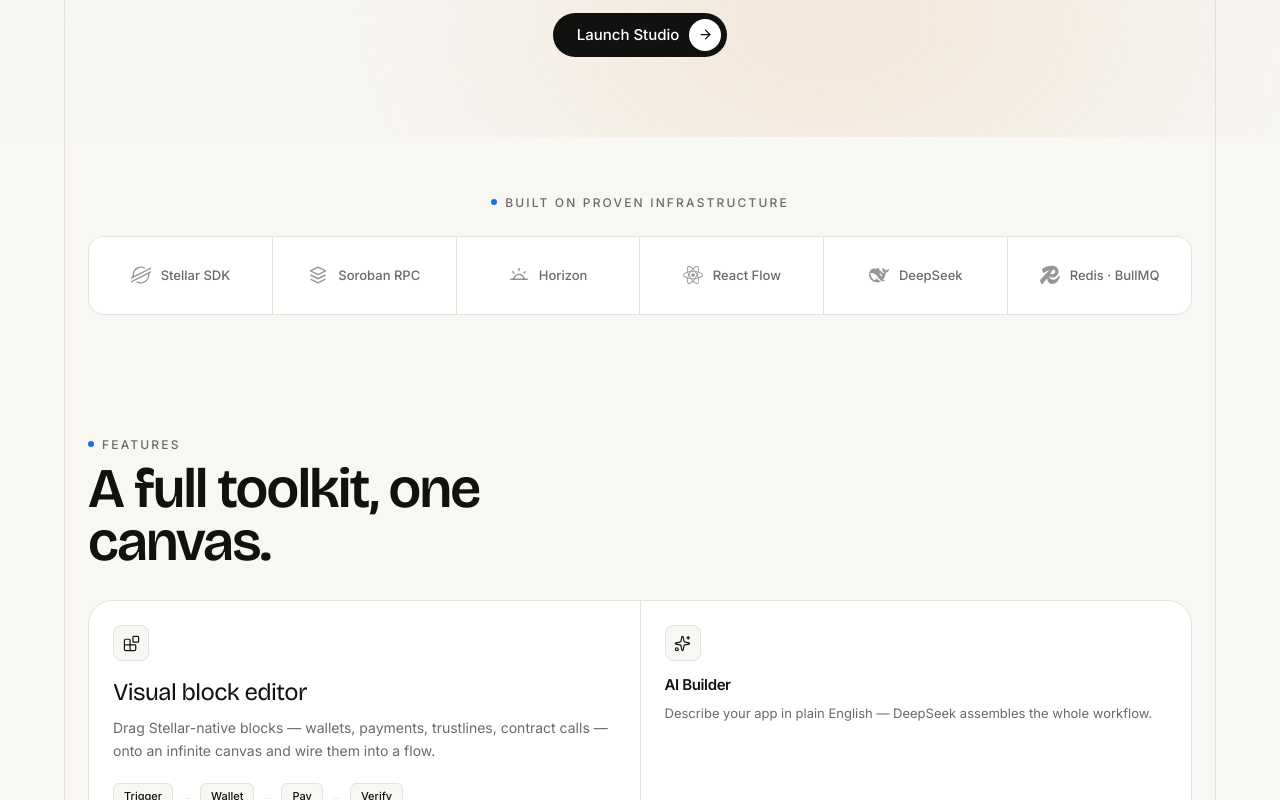
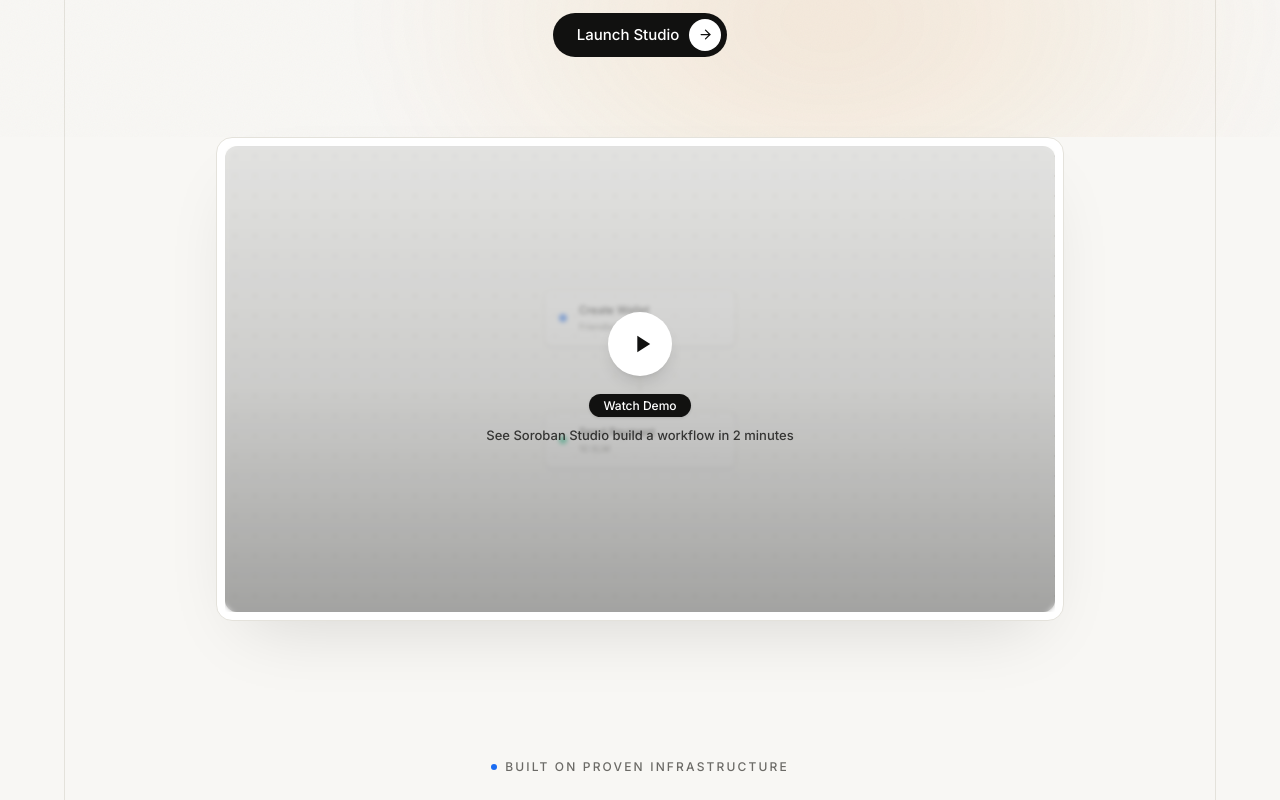
Before and after one commit to bhokosaitech/soroban-studio, a Next.js app: page / in a window 1280 px wide. Shown: the part 500-1300 px from the top of the page. Built offline with nearby package versions, Linux system fonts and the light colour scheme.

Commit message:
feat: add interactive product demo video section to landing page

```diff
--- a/app/page.tsx
+++ b/app/page.tsx
@@ -1,6 +1,6 @@
 "use client";
 
-import { useEffect } from "react";
+import { useEffect, useState } from "react";
 import Link from "next/link";
 import {
   ArrowRight,
@@ -82,6 +82,7 @@
 ];
 
 export default function LandingPage() {
+  const [playDemo, setPlayDemo] = useState(false);
 
   useEffect(() => {
     const observer = new IntersectionObserver(
@@ -143,6 +144,79 @@
             </p>
 
             <ArrowButton href="/editor" large>Launch Studio</ArrowButton>
+          </div>
+        </section>
+
+        {/* DEMO VIDEO SECTION */}
+        <section className="relative z-10 mx-auto max-w-4xl px-6 pb-20">
+          <div className="reveal overflow-hidden rounded-2xl border border-border bg-white p-2 shadow-[0_30px_70px_-30px_rgba(0,0,0,0.15)] transition-all duration-300 hover:shadow-[0_45px_100px_-50px_rgba(26,108,242,0.3)]">
+            {playDemo ? (
+              <div className="aspect-video w-full overflow-hidden rounded-xl bg-black">
+                <iframe
+                  src="https://www.youtube.com/embed/YTBFQ-v_unQ?autoplay=1"
+                  title="Soroban Studio Demo"
+                  allow="accelerometer; autoplay; clipboard-write; encrypted-media; gyroscope; picture-in-picture; web-share"
+                  allowFullScreen
+                  className="h-full w-full border-0"
+                />
+              </div>
+            ) : (
+              <button
+                onClick={() => setPlayDemo(true)}
+                className="group relative block aspect-video w-full overflow-hidden rounded-xl bg-off/50 text-left focus:outline-none"
+                style={{
+                  backgroundImage: "radial-gradient(#e4e2db 1px, transparent 1px)",
+                  backgroundSize: "20px 20px",
+                }}
+              >
+                {/* Simulated Editor Canvas as background */}
+                <div className="absolute inset-0 flex items-center justify-center opacity-40 transition-opacity group-hover:opacity-50">
+                  {/* Floating blocks */}
+                  <div className="flex flex-col items-center gap-5">
+                    <div className="flex w-48 items-center gap-3 rounded-lg border border-border/80 bg-white px-3.5 py-3 shadow-sm">
+                      <span className="h-2 w-2 rounded-full bg-accent" />
+                      <div>
+                        <div className="text-[11px] font-medium text-ink">Create Wallet</div>
+                        <div className="text-[9px] text-muted">Friendbot funded</div>
+                      </div>
+                    </div>
+                    <div className="h-6 w-px border-l-2 border-dashed border-border" />
+                    <div className="flex w-48 items-center gap-3 rounded-lg border border-border/80 bg-white px-3.5 py-3 shadow-sm">
+                      <span className="h-2 w-2 rounded-full bg-emerald-500" />
+                      <div>
+                        <div className="text-[11px] font-medium text-ink">Send Payment</div>
+                        <div className="text-[9px] text-muted">10 XLM</div>
+                      </div>
+                    </div>
+                  </div>
+                </div>
+
+                {/* Dark blur overlay */}
+                <div className="absolute inset-0 bg-gradient-to-t from-ink/30 via-ink/10 to-transparent" />
+                <div className="absolute inset-0 bg-ink/10 backdrop-blur-[2px] transition-all group-hover:bg-ink/20 group-hover:backdrop-blur-none" />
+
+                {/* Centered Play Button & Text */}
+                <div className="absolute inset-0 flex flex-col items-center justify-center gap-4">
+                  <div className="relative flex h-16 w-16 items-center justify-center rounded-full bg-white text-ink shadow-lg transition-transform duration-300 group-hover:scale-110">
+                    {/* Pulsing ring */}
+                    <span className="absolute -inset-3 rounded-full border border-white/30 bg-white/5 opacity-0 group-hover:animate-ping group-hover:opacity-100" />
+
+                    <svg viewBox="0 0 24 24" fill="currentColor" className="ml-1 h-7 w-7">
+                      <path d="M8 5v14l11-7z" />
+                    </svg>
+                  </div>
+
+                  <div className="text-center">
+                    <span className="rounded-full bg-ink px-3.5 py-1 text-[12px] font-medium text-white shadow-sm">
+                      Watch Demo
+                    </span>
+                    <p className="mt-2 text-[13px] font-medium text-ink/80">
+                      See Soroban Studio build a workflow in 2 minutes
+                    </p>
+                  </div>
+                </div>
+              </button>
+            )}
           </div>
         </section>
 
```
